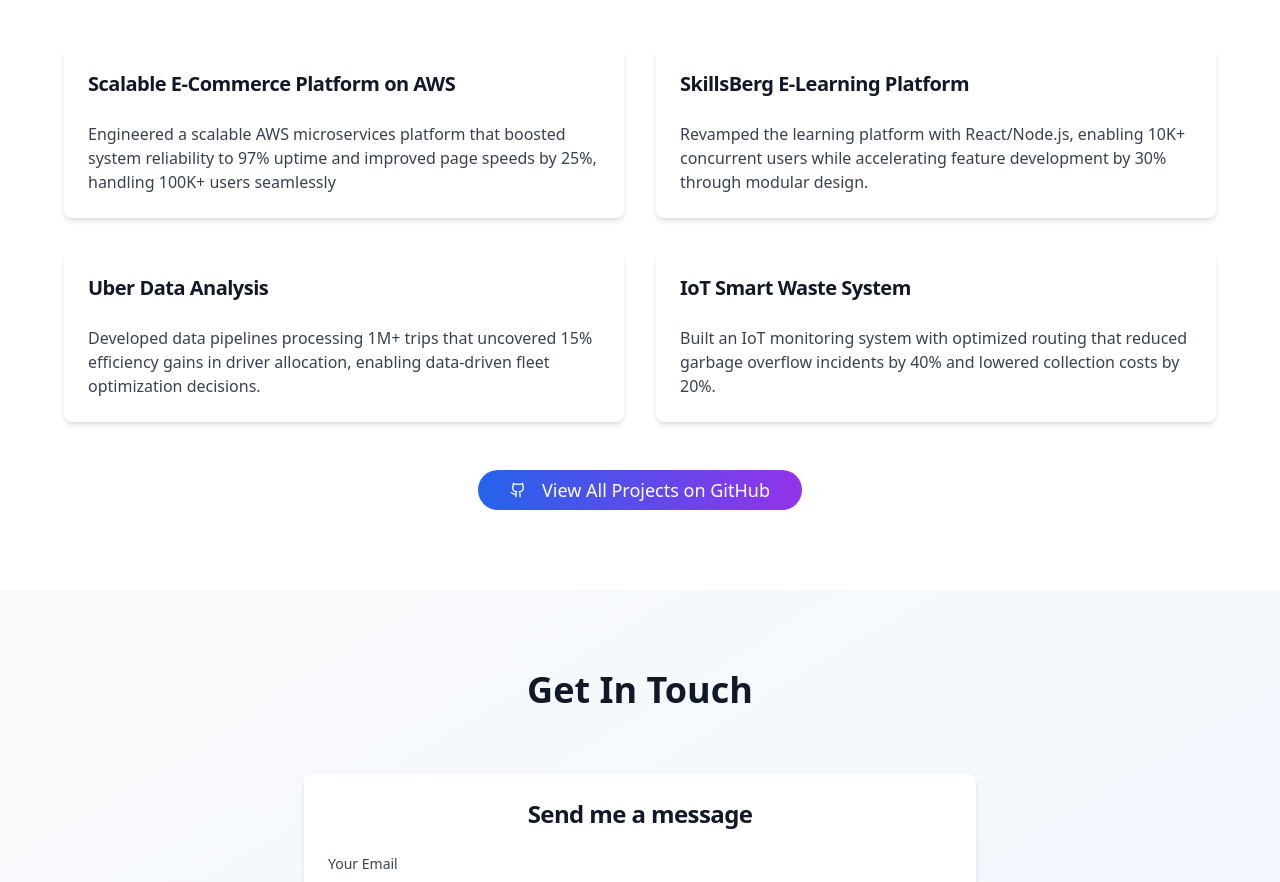
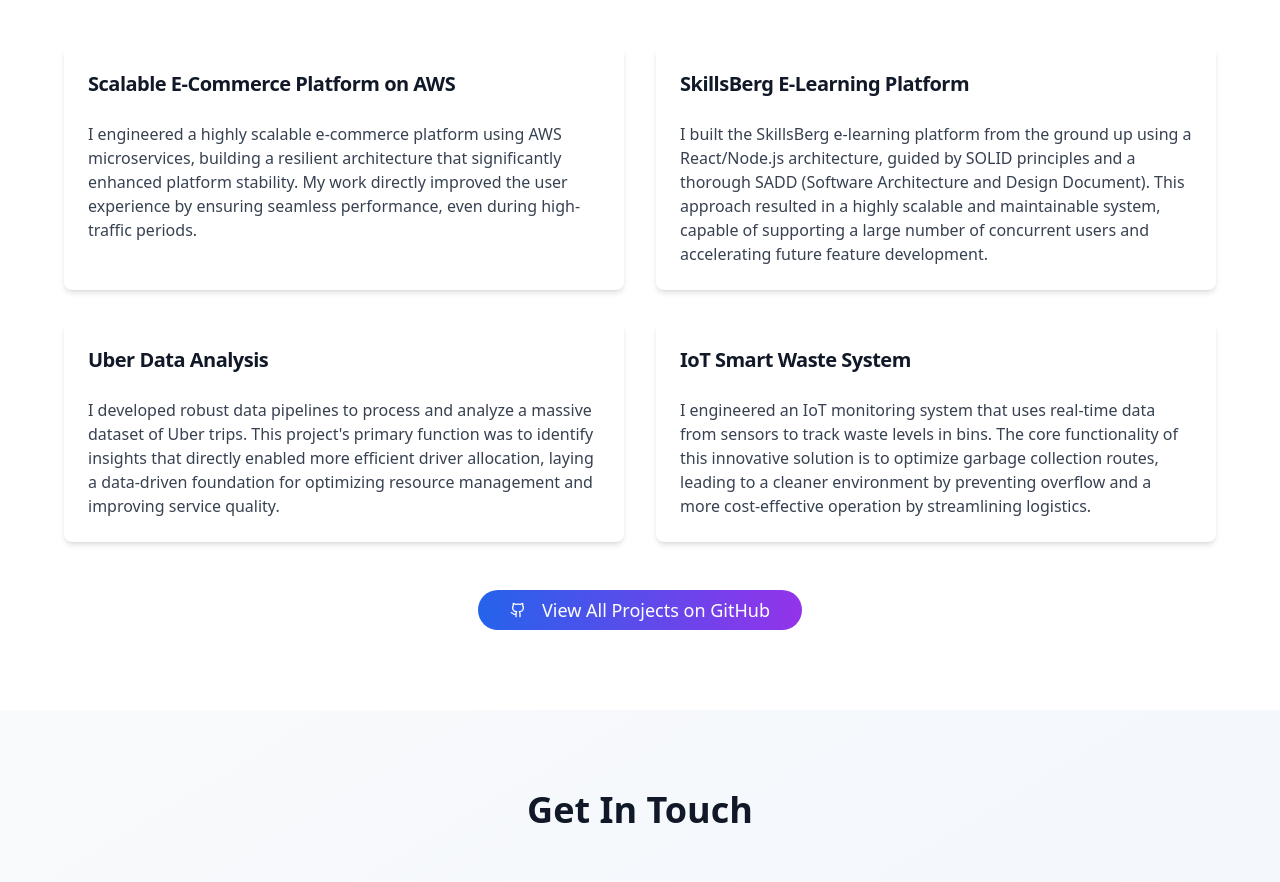
Before and after one commit to BhanuTeja-007/BhanuTeja-007.github.io, a React (Vite) app: page / in a window 1280 px wide. Shown: the part 3940-4822 px from the top of the page. Built offline with nearby package versions, Linux system fonts and the light colour scheme.

Commit message:
Update project summaries
Updated the project summaries in `src/pages/Index.tsx` with new descriptions for each project.

```diff
--- a/src/pages/Index.tsx
+++ b/src/pages/Index.tsx
@@ -82,24 +82,24 @@ const Index = () => {
 
   const projects = [
     {
-      name: "Scalable E-Commerce Platform on AWS", // Edit this
-      summary: "Engineered a scalable AWS microservices platform that boosted system reliability to 97% uptime and improved page speeds by 25%, handling 100K+ users seamlessly", // Edit this
-      link: "https://github.com/BhanuTeja-007/Scalable-and-Secure-E-commerce-Platform-on-AWS" // Add actual project link
+      name: "Scalable E-Commerce Platform on AWS",
+      summary: "I engineered a highly scalable e-commerce platform using AWS microservices, building a resilient architecture that significantly enhanced platform stability. My work directly improved the user experience by ensuring seamless performance, even during high-traffic periods.",
+      link: "https://github.com/BhanuTeja-007/Scalable-and-Secure-E-commerce-Platform-on-AWS"
     },
     {
-      name: "SkillsBerg E-Learning Platform", // Edit this
-      summary: "Revamped the learning platform with React/Node.js, enabling 10K+ concurrent users while accelerating feature development by 30% through modular design.", // Edit this
-      link: "https://github.com/BhanuTeja-007" // Add actual project link
+      name: "SkillsBerg E-Learning Platform",
+      summary: "I built the SkillsBerg e-learning platform from the ground up using a React/Node.js architecture, guided by SOLID principles and a thorough SADD (Software Architecture and Design Document). This approach resulted in a highly scalable and maintainable system, capable of supporting a large number of concurrent users and accelerating future feature development.",
+      link: "https://github.com/BhanuTeja-007"
     },
     {
-      name: "Uber Data Analysis", // Edit this
-      summary: "Developed data pipelines processing 1M+ trips that uncovered 15% efficiency gains in driver allocation, enabling data-driven fleet optimization decisions.", // Edit this
-      link: "https://github.com/BhanuTeja-007" // Add actual project link
+      name: "Uber Data Analysis",
+      summary: "I developed robust data pipelines to process and analyze a massive dataset of Uber trips. This project's primary function was to identify insights that directly enabled more efficient driver allocation, laying a data-driven foundation for optimizing resource management and improving service quality.",
+      link: "https://github.com/BhanuTeja-007"
     },
     {
-      name: "IoT Smart Waste System", // Edit this
-      summary: "Built an IoT monitoring system with optimized routing that reduced garbage overflow incidents by 40% and lowered collection costs by 20%.", // Edit this
-      link: "https://github.com/BhanuTeja-007" // Add actual project link
+      name: "IoT Smart Waste System",
+      summary: "I engineered an IoT monitoring system that uses real-time data from sensors to track waste levels in bins. The core functionality of this innovative solution is to optimize garbage collection routes, leading to a cleaner environment by preventing overflow and a more cost-effective operation by streamlining logistics.",
+      link: "https://github.com/BhanuTeja-007"
     }
   ];
 
```
